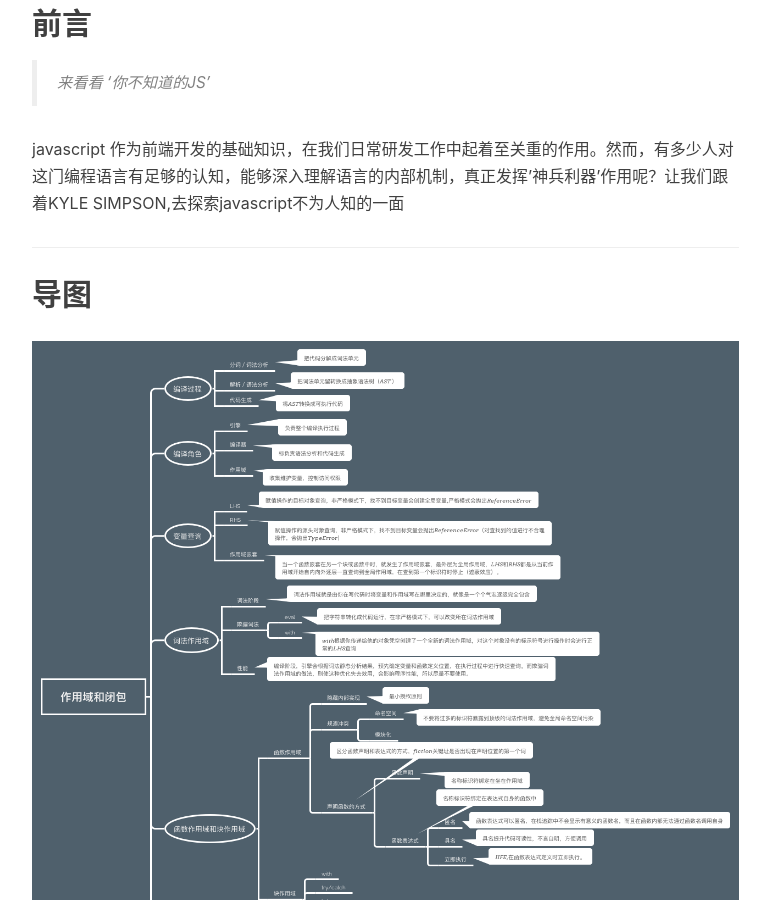
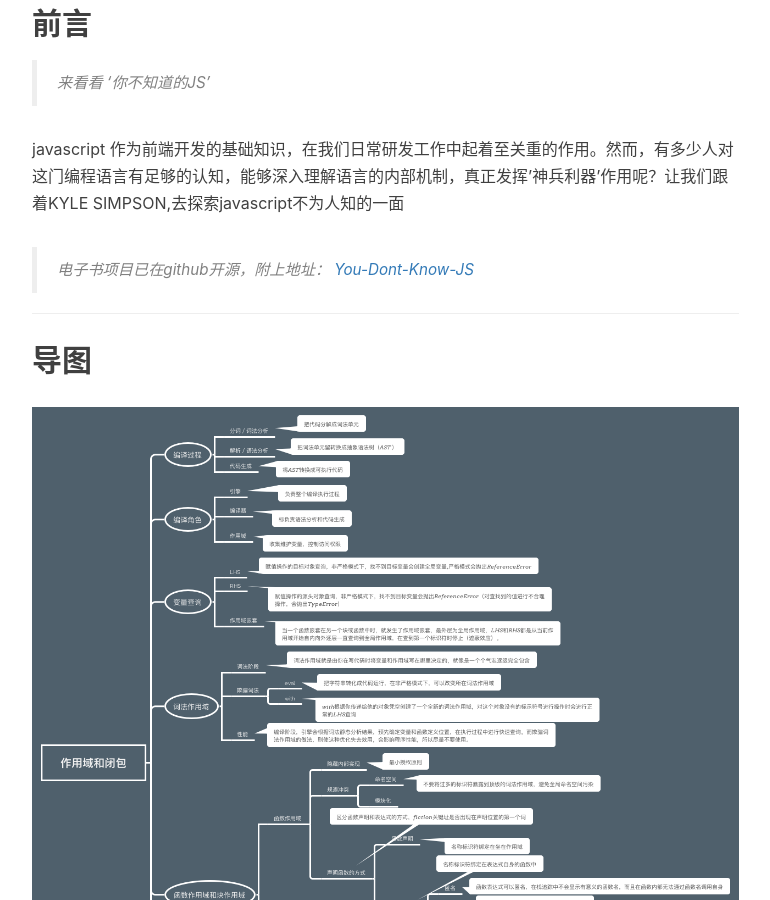
Before and after one commit to HeartMaker/HeartMaker.github.io, a Jekyll site: the page built from _posts/2017-05-19-js-scope&closures.markdown, in a window 1280 px wide and 900 px high, scrolled down 626 px. Shown: the whole window, without its empty margins (233-1003 px from the left). Built offline with Jekyll 4.4.1, drawn with Linux system fonts in a browser that asks for light colours; nearby versions of some CDN libraries; comment, search, counter and statistics services are not loaded; some of the changed text lies outside the part shown.

Commit message:
修改文章'2017-05-19-js-scope&closures'勘误

```diff
--- a/_posts/2017-05-19-js-scope&closures.markdown
+++ b/_posts/2017-05-19-js-scope&closures.markdown
@@ -19,6 +19,7 @@ tags:
 
 javascript 作为前端开发的基础知识，在我们日常研发工作中起着至关重的作用。然而，有多少人对这门编程语言有足够的认知，能够深入理解语言的内部机制，真正发挥'神兵利器'作用呢？让我们跟着KYLE SIMPSON,去探索javascript不为人知的一面
 
+> 电子书项目已在github开源，附上地址： [You-Dont-Know-JS](https://github.com/getify/You-Dont-Know-JS)
 
 ---
 
@@ -267,4 +268,4 @@ ES6中为模块增加了一级语法支持，可以直接通过引用文件作
 - [CommonJS](http://wiki.commonjs.org/wiki/CommonJS)
 - [前端模块化开发那点历史](https://github.com/seajs/seajs/issues/588)
 - [AMD (Async Module Definition)](http://wiki.commonjs.org/wiki/Modules/AsynchronousDefinition)
-- [SeaJS (CMD) '](http://seajs.org/docs/)
+- [SeaJS (CMD)](http://seajs.org/docs/)
```
